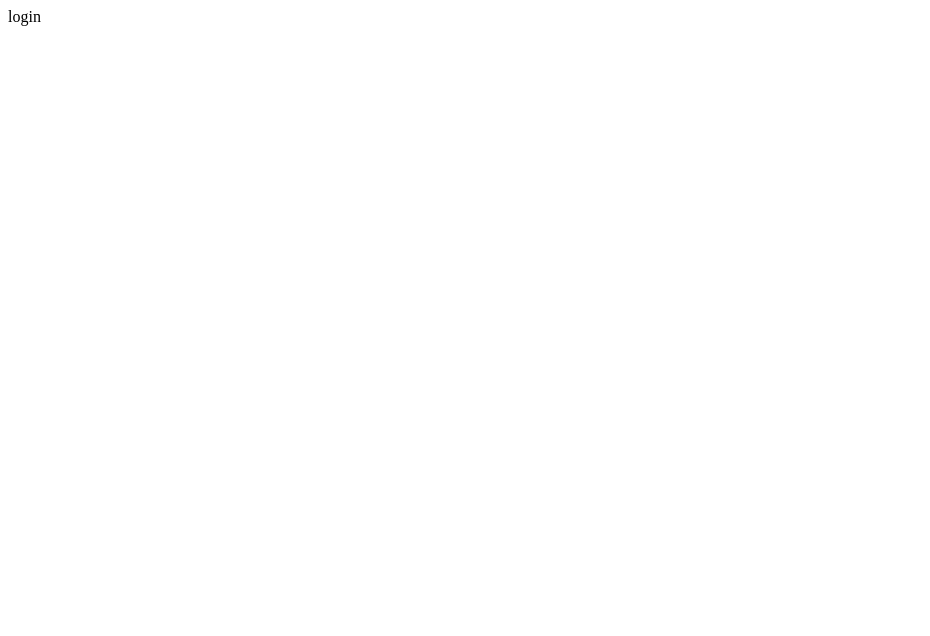
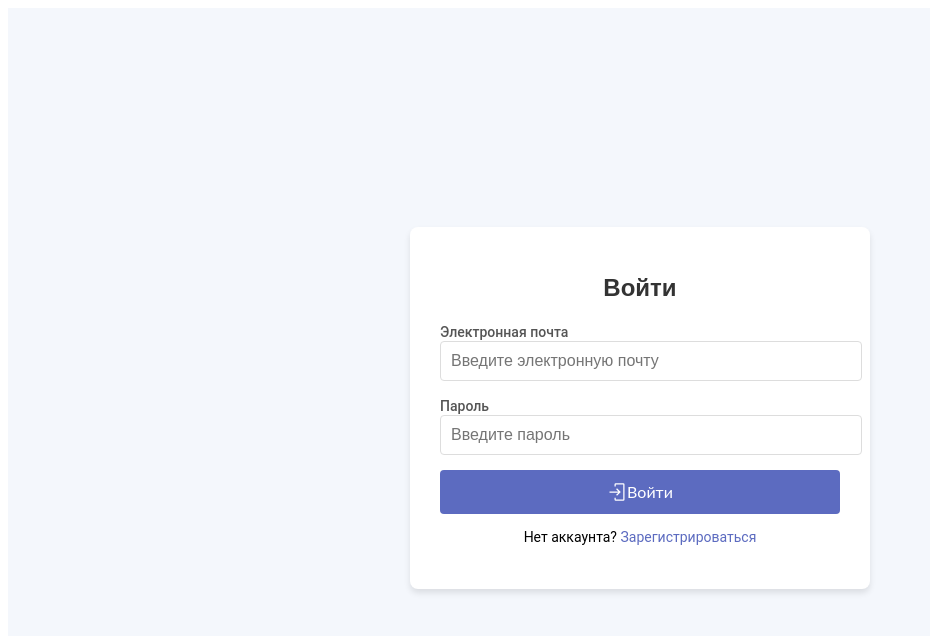
Before and after one commit to sh2rman2006/Financial_Transaction_Analyzer_Frontend, a Nuxt app: page /login in a window 1280 px wide. Shown: the top 636 px of the page, without its empty margins (0-930 px from the left). Built offline with nearby package versions, Linux system fonts and the light colour scheme.

Commit message:
todo: middleware

```diff
--- a/pages/index.vue
+++ b/pages/index.vue
@@ -1,14 +1,13 @@
 <script setup>
-// definePageMeta({
-//   middleware: `auth`
-// })
-const { $axios } = useNuxtApp();
+definePageMeta({
+  middleware: "auth-welcome-page",
+});
+const axios = useNuxtApp().$axios;
+
 </script>
 
 <template>
-  <div>
-
-  </div>
+  <div>home</div>
 </template>
 
 <style scoped></style>
--- a/pages/login.vue
+++ b/pages/login.vue
@@ -1,11 +1,194 @@
 <script setup>
+const axios = useNuxtApp().$axios;
+const router = useRouter();
 
+const loginForm = reactive({
+  email: "",
+  password: "",
+});
+
+const isSubmitBtnDisabled = ref(false);
+const responseStatus = ref("");
+// csrf
+const csrfToken = ref(``);
+const getCsrfToken = async () => {
+  let response = await axios.get(`/csrf`);
+  csrfToken.value = response.data.token;
+};
+// login
+const submitLogin = async () => {
+  isSubmitBtnDisabled.value = true;
+  responseStatus.value = "";
+  await getCsrfToken();
+  await axios
+    .post(`/auth/login`, loginForm, {
+      headers: { "X-XSRF-TOKEN": csrfToken.value },
+    })
+    .then((response) => {
+      sessionStorage.setItem(`jwtToken`, response.data.token);
+      responseStatus.value = "";
+      router.push("/");
+    })
+    .catch((e) => {
+      console.error(e);
+      if (e.response && e.response.status === 403) {
+        responseStatus.value = "Неверный email или пароль";
+      } else {
+        responseStatus.value = "Произошла ошибка. Попробуйте позже.";
+      }
+    })
+    .finally(() => {
+      isSubmitBtnDisabled.value = false;
+    });
+};
 </script>
 
 <template>
-  <div>
-    login
+  <div class="login-page">
+    <div class="form-container">
+      <h1 class="title">Войти</h1>
+      <form @submit.prevent="submitLogin" class="login-form">
+        <!-- Email -->
+        <div class="input-group">
+          <label for="email" class="label">Электронная почта</label>
+          <input
+            id="email"
+            type="email"
+            v-model.trim="loginForm.email"
+            required
+            placeholder="Введите электронную почту"
+            class="input-field"
+          />
+        </div>
+
+        <!-- Password -->
+        <div class="input-group">
+          <label for="password" class="label">Пароль</label>
+          <input
+            id="password"
+            type="password"
+            v-model.trim="loginForm.password"
+            required
+            placeholder="Введите пароль"
+            class="input-field"
+          />
+        </div>
+
+        <!-- Submit Button -->
+        <button
+          type="submit"
+          :disabled="isSubmitBtnDisabled"
+          :class="{ disabled: isSubmitBtnDisabled }"
+          class="submit-btn"
+        >
+          <Icon name="carbon:login" size="20" />
+          Войти
+        </button>
+      </form>
+      <p class="response" v-if="responseStatus">{{ responseStatus }}</p>
+      <p class="switch-link">
+        Нет аккаунта? <NuxtLink to="/signup">Зарегистрироваться</NuxtLink>
+      </p>
+    </div>
   </div>
 </template>
 
-<style scoped></style>
+<style scoped>
+.login-page {
+  display: flex;
+  justify-content: center;
+  align-items: center;
+  min-height: 100vh;
+  background: #f4f7fc;
+  font-family: "Roboto", sans-serif;
+}
+
+.form-container {
+  background-color: white;
+  padding: 30px;
+  border-radius: 8px;
+  box-shadow: 0 4px 6px rgba(0, 0, 0, 0.1);
+  width: 100%;
+  max-width: 400px;
+}
+
+.title {
+  font-family: "Poppins", sans-serif;
+  font-size: 24px;
+  margin-bottom: 20px;
+  color: #333;
+  text-align: center;
+}
+
+.input-group {
+  margin-bottom: 15px;
+}
+
+.label {
+  font-size: 14px;
+  color: #555;
+  font-weight: 500;
+  margin-bottom: 5px;
+}
+
+.input-field {
+  width: 100%;
+  padding: 10px;
+  font-size: 16px;
+  border: 1px solid #ddd;
+  border-radius: 4px;
+  outline: none;
+  transition: border-color 0.3s;
+}
+
+.input-field:focus {
+  border-color: #5c6bc0;
+}
+
+.submit-btn {
+  width: 100%;
+  padding: 12px;
+  background-color: #5c6bc0;
+  color: white;
+  font-family: "Lato", sans-serif;
+  font-size: 16px;
+  border: none;
+  border-radius: 4px;
+  cursor: pointer;
+  display: flex;
+  justify-content: center;
+  align-items: center;
+}
+
+.submit-btn.disabled {
+  background-color: #b0bec5;
+  cursor: not-allowed;
+}
+
+.submit-btn:hover {
+  background-color: #4e58a3;
+}
+
+.switch-link {
+  text-align: center;
+  margin-top: 15px;
+  font-size: 14px;
+}
+
+.switch-link a {
+  color: #5c6bc0;
+  text-decoration: none;
+}
+
+.switch-link a:hover {
+  text-decoration: underline;
+}
+
+.response {
+  font-family: "Poppins", sans-serif;
+  font-size: 17px;
+  margin: 15px 0;
+  color: red;
+  text-align: center;
+}
+</style>
--- a/pages/signup.vue
+++ b/pages/signup.vue
@@ -1,5 +1,6 @@
 <script setup>
 const axios = useNuxtApp().$axios;
+const router = useRouter();
 // csrf
 const csrfToken = ref(``);
 const getCsrfToken = async () => {
@@ -43,8 +44,9 @@ const submitVerify = async () => {
       { headers: { "X-XSRF-TOKEN": csrfToken.value } }
     )
     .then((response) => {
+      sessionStorage.setItem(`jwtToken`, response.data.token)
       responseStatus.value = ``;
-      // todo: redirect
+      router.push("/");
     })
     .catch((e) => {
       console.log(e);
--- /dev/null
+++ b/pages/welcome.vue
@@ -0,0 +1,11 @@
+<script setup>
+
+</script>
+
+<template>
+  <div>
+    welcome
+  </div>
+</template>
+
+<style scoped></style>
```
Also changed, not shown: middleware/auth.js (deleted, +0 -9 lines), middleware/authWelcomePage.js (added, +13 -0 lines).
